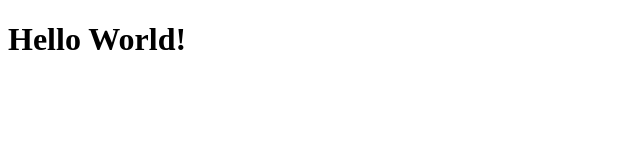
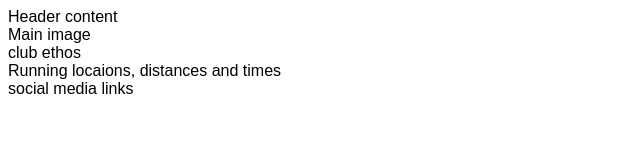
Before and after one commit to hammad25/loverunning, a plain HTML site: page index.html in a window 1280 px wide. Shown: the whole page, without its empty margins (0-640 px from the left). Drawn offline with Linux system fonts and the light colour scheme.

Commit message:
add basic header structure

```diff
--- a/assets/css/style.css
+++ b/assets/css/style.css
@@ -0,0 +1,3 @@
+body{
+    font-family: 'Arial', Helvetica, sans-serif;
+}
--- a/index.html
+++ b/index.html
@@ -4,9 +4,23 @@
     <meta charset="UTF-8">
     <meta http-equiv="X-UA-Compatible" content="IE=edge">
     <meta name="viewport" content="width=device-width, initial-scale=1.0">
-    <title>Document</title>
+    <meta name="description" content="Love Running club for runners in Dublin, Ireland">
+    <meta name="keywords" content="Love running, running club, ireland, dublin">
+
+    <link rel="stylesheet" href="assets/css/style.css">
+    <title>Love Running</title>
 </head>
 <body>
-    <h1>Hello World!</h1>
+    <header>Header content</header>
+    <section>
+        Main image
+    </section>
+    <section>
+        club ethos
+    </section>
+    <section>
+        Running locaions, distances and times
+    </section>
+    <footer>social media links</footer>
 </body>
 </html>
```
